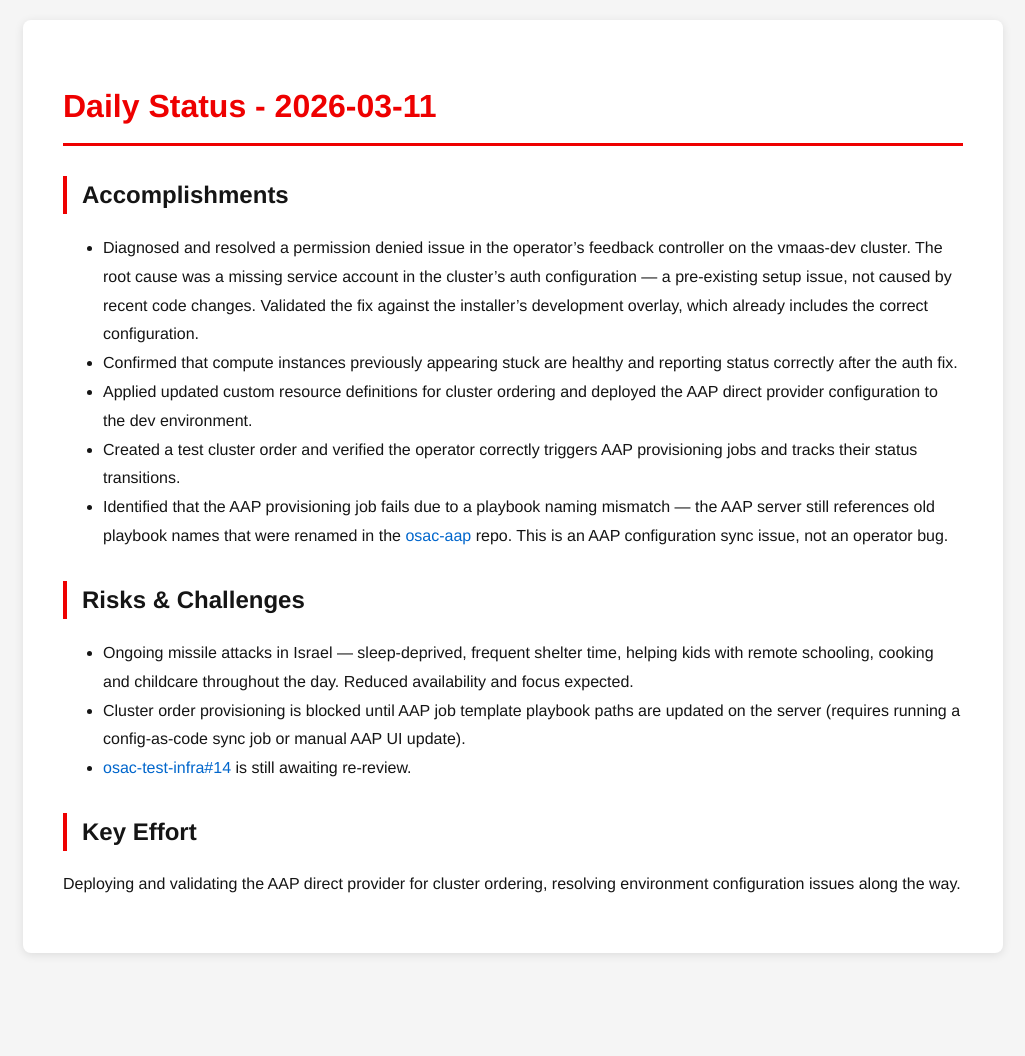
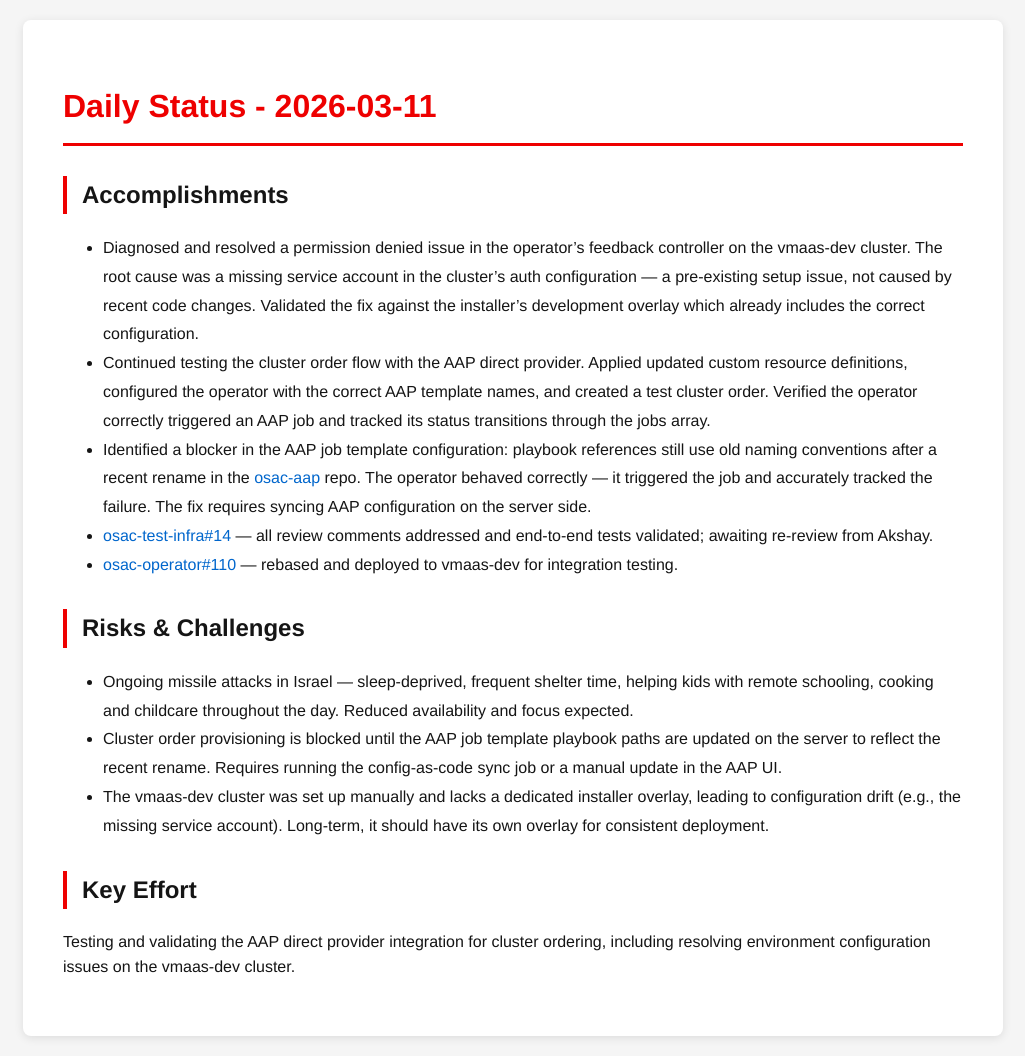
Before and after one commit to tzvatot/daily-status, a Jekyll site: the page built from 2026-03-11.md, in a window 1280 px wide. Shown: the whole page, without its empty margins (127-1152 px from the left). Built offline with Jekyll 4.4.1, drawn with Linux system fonts in a browser that asks for light colours; before the commit the page ends 973 px from its top, so only the background shows below that.

Commit message:
Daily status update - 2026-03-11

```diff
--- a/2026-03-11.md
+++ b/2026-03-11.md
@@ -7,16 +7,16 @@ date: 2026-03-11
 # Daily Status - 2026-03-11
 
 ## Accomplishments
-- Diagnosed and resolved a permission denied issue in the operator's feedback controller on the vmaas-dev cluster. The root cause was a missing service account in the cluster's auth configuration — a pre-existing setup issue, not caused by recent code changes. Validated the fix against the installer's development overlay, which already includes the correct configuration.
-- Confirmed that compute instances previously appearing stuck are healthy and reporting status correctly after the auth fix.
-- Applied updated custom resource definitions for cluster ordering and deployed the AAP direct provider configuration to the dev environment.
-- Created a test cluster order and verified the operator correctly triggers AAP provisioning jobs and tracks their status transitions.
-- Identified that the AAP provisioning job fails due to a playbook naming mismatch — the AAP server still references old playbook names that were renamed in the [osac-aap](https://github.com/osac-project/osac-aap) repo. This is an AAP configuration sync issue, not an operator bug.
+- Diagnosed and resolved a permission denied issue in the operator's feedback controller on the vmaas-dev cluster. The root cause was a missing service account in the cluster's auth configuration — a pre-existing setup issue, not caused by recent code changes. Validated the fix against the installer's development overlay which already includes the correct configuration.
+- Continued testing the cluster order flow with the AAP direct provider. Applied updated custom resource definitions, configured the operator with the correct AAP template names, and created a test cluster order. Verified the operator correctly triggered an AAP job and tracked its status transitions through the jobs array.
+- Identified a blocker in the AAP job template configuration: playbook references still use old naming conventions after a recent rename in the [osac-aap](https://github.com/osac-project/osac-aap) repo. The operator behaved correctly — it triggered the job and accurately tracked the failure. The fix requires syncing AAP configuration on the server side.
+- [osac-test-infra#14](https://github.com/osac-project/osac-test-infra/pull/14) — all review comments addressed and end-to-end tests validated; awaiting re-review from Akshay.
+- [osac-operator#110](https://github.com/osac-project/osac-operator/pull/110) — rebased and deployed to vmaas-dev for integration testing.
 
 ## Risks & Challenges
 - Ongoing missile attacks in Israel — sleep-deprived, frequent shelter time, helping kids with remote schooling, cooking and childcare throughout the day. Reduced availability and focus expected.
-- Cluster order provisioning is blocked until AAP job template playbook paths are updated on the server (requires running a config-as-code sync job or manual AAP UI update).
-- [osac-test-infra#14](https://github.com/osac-project/osac-test-infra/pull/14) is still awaiting re-review.
+- Cluster order provisioning is blocked until the AAP job template playbook paths are updated on the server to reflect the recent rename. Requires running the config-as-code sync job or a manual update in the AAP UI.
+- The vmaas-dev cluster was set up manually and lacks a dedicated installer overlay, leading to configuration drift (e.g., the missing service account). Long-term, it should have its own overlay for consistent deployment.
 
 ## Key Effort
-Deploying and validating the AAP direct provider for cluster ordering, resolving environment configuration issues along the way.
+Testing and validating the AAP direct provider integration for cluster ordering, including resolving environment configuration issues on the vmaas-dev cluster.
```
